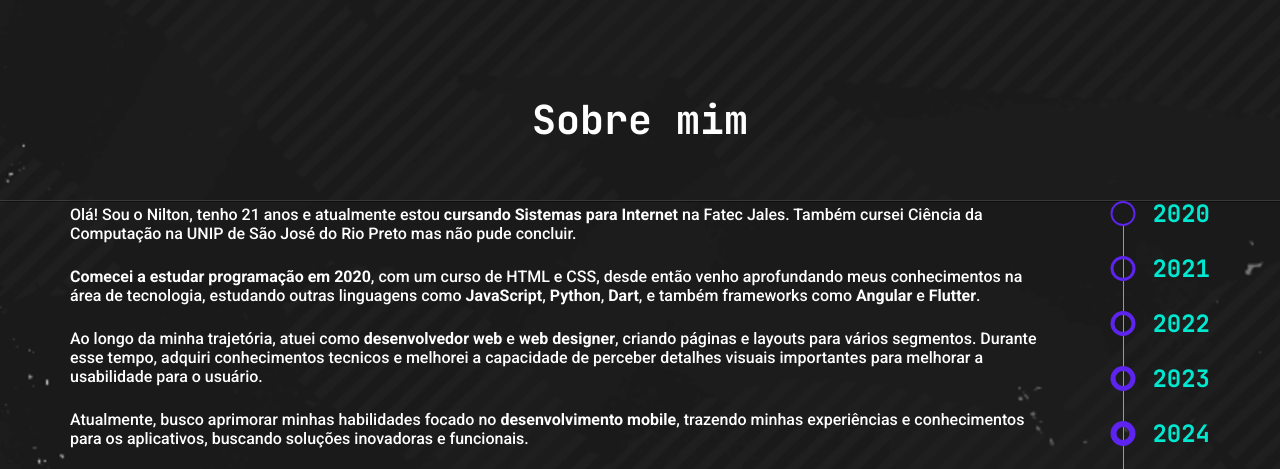
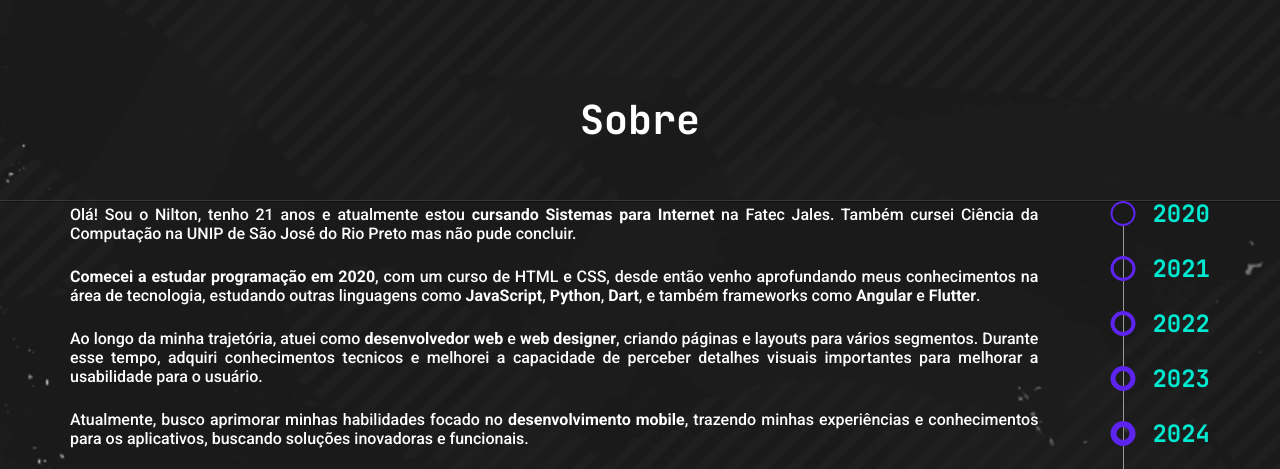
Before and after one commit to niltinfilho/niltonfilho, a plain HTML site: page index.html in a window 1280 px wide. Shown: the part 2069-2538 px from the top of the page. Drawn offline with Linux system fonts and the light colour scheme; a script that the page names is missing; files whose address does not match are found by name.

Commit message:
fix: about text align

```diff
--- a/index.html
+++ b/index.html
@@ -189,7 +189,7 @@
       </section>
 
       <section id="about-section" class="container">
-        <h2>Sobre mim</h2>
+        <h2>Sobre</h2>
         <div class="flex about-content">
           <div class="flex about-text">
             <p>Olá! Sou o Nilton, tenho 21 anos e atualmente estou <strong>cursando Sistemas para Internet</strong> na Fatec Jales.
--- a/styles/style.css
+++ b/styles/style.css
@@ -399,6 +399,7 @@ main {
       & p {
         font-family: "Roboto", sans-serif;
         font-weight: 500;
+        text-align: justify;
       }
 
       & .about-links {
```
